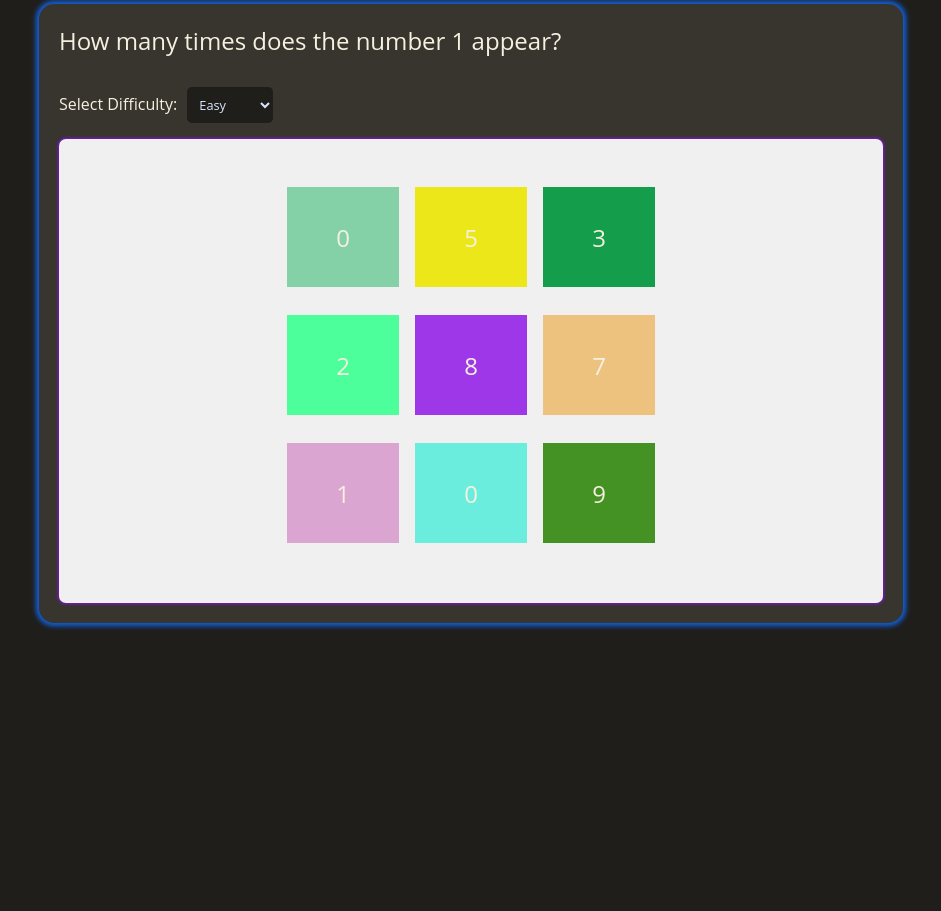
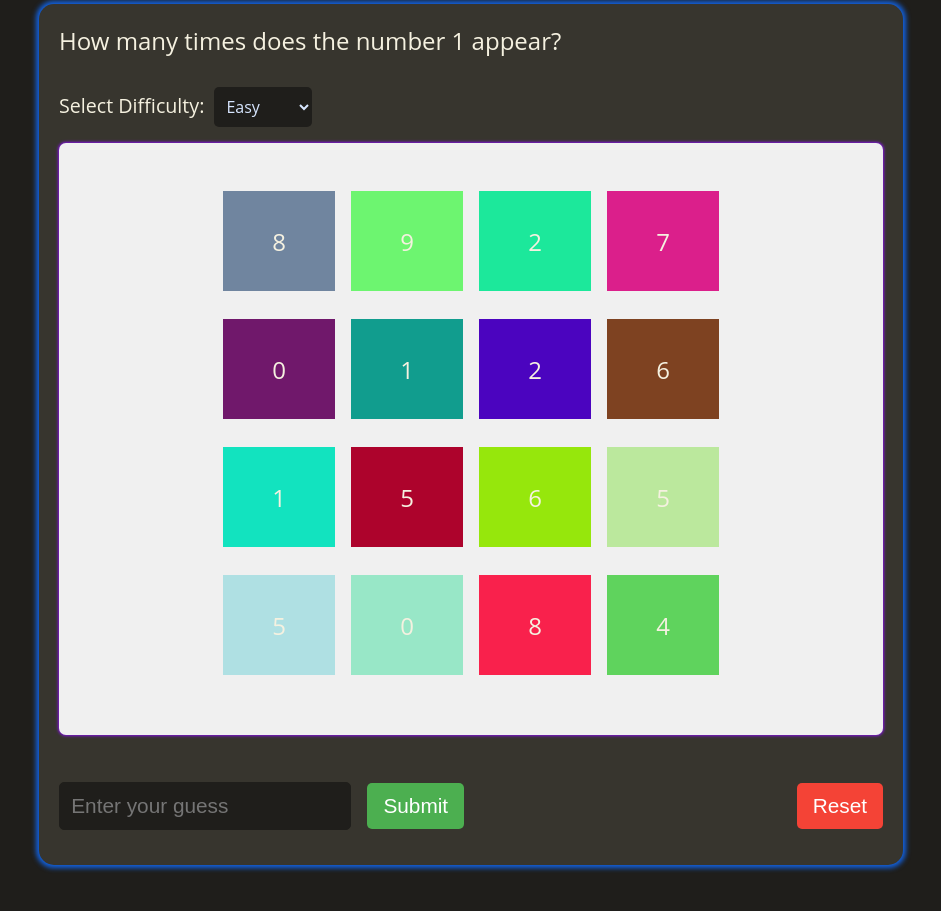
Before and after one commit to khaled-alselwady/count-repeated-digits, an Angular app: page / in a window 1280 px wide. Shown: the part 141-1052 px from the top of the page, without its empty margins (169-1110 px from the left). Before the commit the page ends 814 px from the top, so only its background shows below. Built offline with nearby package versions, Linux system fonts and the light colour scheme.

Commit message:
feat(input-result): add input-result component

```diff
--- /dev/null
+++ b/src/app/question/input-result/input-result.component.css
@@ -0,0 +1,39 @@
+form {
+  margin-top: 2rem;
+  display: flex;
+  align-items: center;
+  position: relative;
+}
+
+input {
+  background-color: #1f1e1b;
+  border: 1px solid #1f1e1b;
+  padding: 0.7rem;
+  border-radius: 5px;
+  outline: none;
+  margin-right: 1rem;
+  font-size: 1.3rem;
+}
+
+.submit {
+  background-color: #4caf50;
+  color: #fff;
+  border: none;
+  padding: 0.7rem 1rem;
+  border-radius: 5px;
+  cursor: pointer;
+  font-size: 1.3rem;
+}
+
+.reset {
+  background-color: #f44336;
+  color: #fff;
+  border: none;
+  padding: 0.7rem 1rem;
+  border-radius: 5px;
+  cursor: pointer;
+  margin-left: 1rem;
+  position: absolute;
+  right: 0;
+  font-size: 1.3rem;
+}
--- /dev/null
+++ b/src/app/question/input-result/input-result.component.html
@@ -0,0 +1,13 @@
+<form (ngSubmit)="onSubmit()">
+  <input
+    type="number"
+    name="guess"
+    placeholder="Enter your guess"
+    [(ngModel)]="inputValue"
+  />
+
+  <p class="actions">
+    <button class="submit" type="submit">Submit</button>
+    <button class="reset" type="reset">Reset</button>
+  </p>
+</form>
--- /dev/null
+++ b/src/app/question/input-result/input-result.component.ts
@@ -0,0 +1,14 @@
+import { Component } from '@angular/core';
+import { FormsModule } from '@angular/forms';
+
+@Component({
+  selector: 'app-input-result',
+  standalone: true,
+  imports: [FormsModule],
+  templateUrl: './input-result.component.html',
+  styleUrl: './input-result.component.css',
+})
+export class InputResultComponent {
+  inputValue = '';
+  onSubmit() {}
+}
--- a/src/app/question/question.component.css
+++ b/src/app/question/question.component.css
@@ -13,12 +13,13 @@ header {
 
 label {
   margin-right: 10px;
+  font-size: 1.23rem;
 }
 
 select {
   font: inherit;
   padding: 0.5rem;
-  font-size: 0.8rem;
+  font-size: 1rem;
   background-color: #1f1e1b;
   color: rgb(215, 230, 255);
   border: none;
--- a/src/app/question/question.component.html
+++ b/src/app/question/question.component.html
@@ -15,4 +15,6 @@
   <app-random-numbers
     [difficultyMode]="getSelectedDifficultyMode(filter.value)"
   />
+
+  <app-input-result />
 </section>
--- a/src/app/question/question.component.ts
+++ b/src/app/question/question.component.ts
@@ -2,11 +2,12 @@ import { Component, EventEmitter, OnInit, Output } from '@angular/core';
 
 import { DifficultyOptions } from './question.model';
 import { RandomNumbersComponent } from './random-numbers/random-numbers.component';
+import { InputResultComponent } from "./input-result/input-result.component";
 
 @Component({
   selector: 'app-question',
   standalone: true,
-  imports: [RandomNumbersComponent],
+  imports: [RandomNumbersComponent, InputResultComponent],
   templateUrl: './question.component.html',
   styleUrl: './question.component.css',
 })
--- a/src/app/question/question.model.ts
+++ b/src/app/question/question.model.ts
@@ -1,5 +1,5 @@
 export enum DifficultyOptions {
-  EASY = 9,
+  EASY = 16,
   MEDIUM = 36,
   HARD = 81,
 }
--- a/src/app/question/random-numbers/random-numbers.component.css
+++ b/src/app/question/random-numbers/random-numbers.component.css
@@ -11,8 +11,8 @@
 
 .grid-container {
   display: grid;
-  grid-template-columns: repeat(3, 7rem); /* 3 columns of equal width */
-  grid-template-rows: repeat(3, 7rem); /* 3 rows of equal height */
+  grid-template-columns: repeat(4, 7rem); /* 3 columns of equal width */
+  grid-template-rows: repeat(4, 7rem); /* 3 rows of equal height */
   gap: 1rem; /* Optional: Adds space between the grid items */
   padding: 3rem;
 }
@@ -28,8 +28,8 @@
 }
 
 .easy-difficulty {
-  grid-template-columns: repeat(3, 7rem);
-  grid-template-rows: repeat(3, 7rem);
+  grid-template-columns: repeat(4, 7rem);
+  grid-template-rows: repeat(4, 7rem);
 }
 
 .medium-difficulty {
@@ -74,6 +74,11 @@
 }
 
 @media (max-width: 978px) {
+  .easy-difficulty {
+    grid-template-columns: repeat(3, 7rem);
+    grid-template-rows: repeat(3, 7rem);
+  }
+
   .medium-difficulty {
     grid-template-columns: repeat(3, 7rem);
     grid-template-rows: repeat(3, 7rem);
--- a/src/app/question/random-numbers/random-numbers.component.ts
+++ b/src/app/question/random-numbers/random-numbers.component.ts
@@ -1,4 +1,9 @@
-import { Component, inject, Input } from '@angular/core';
+import {
+  ChangeDetectionStrategy,
+  Component,
+  inject,
+  Input,
+} from '@angular/core';
 
 import { NgFor } from '@angular/common';
 import { DifficultyOptions } from '../question.model';
@@ -10,6 +15,7 @@ import { RandomNumbersService } from './random-numbers.service';
   imports: [NgFor],
   templateUrl: './random-numbers.component.html',
   styleUrl: './random-numbers.component.css',
+  changeDetection: ChangeDetectionStrategy.OnPush,
 })
 export class RandomNumbersComponent {
   @Input({ required: true }) difficultyMode: DifficultyOptions =
```
